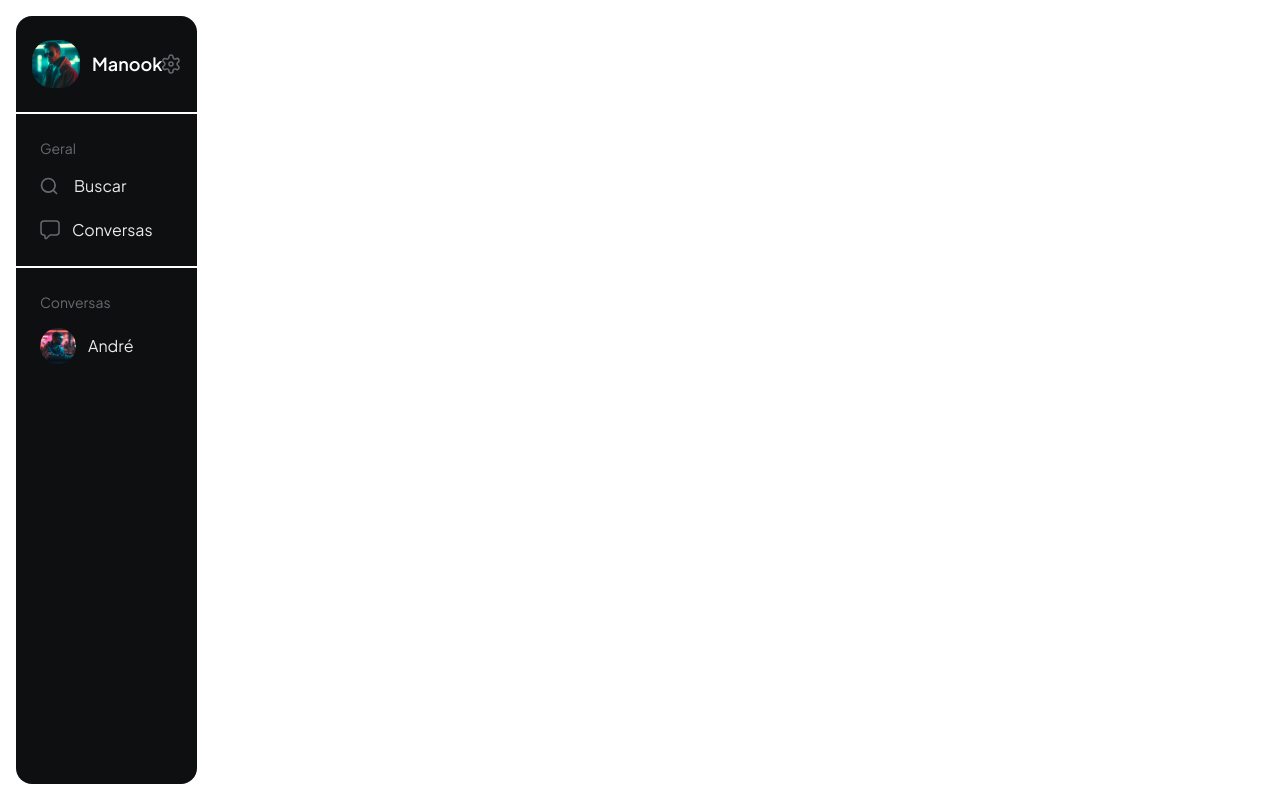
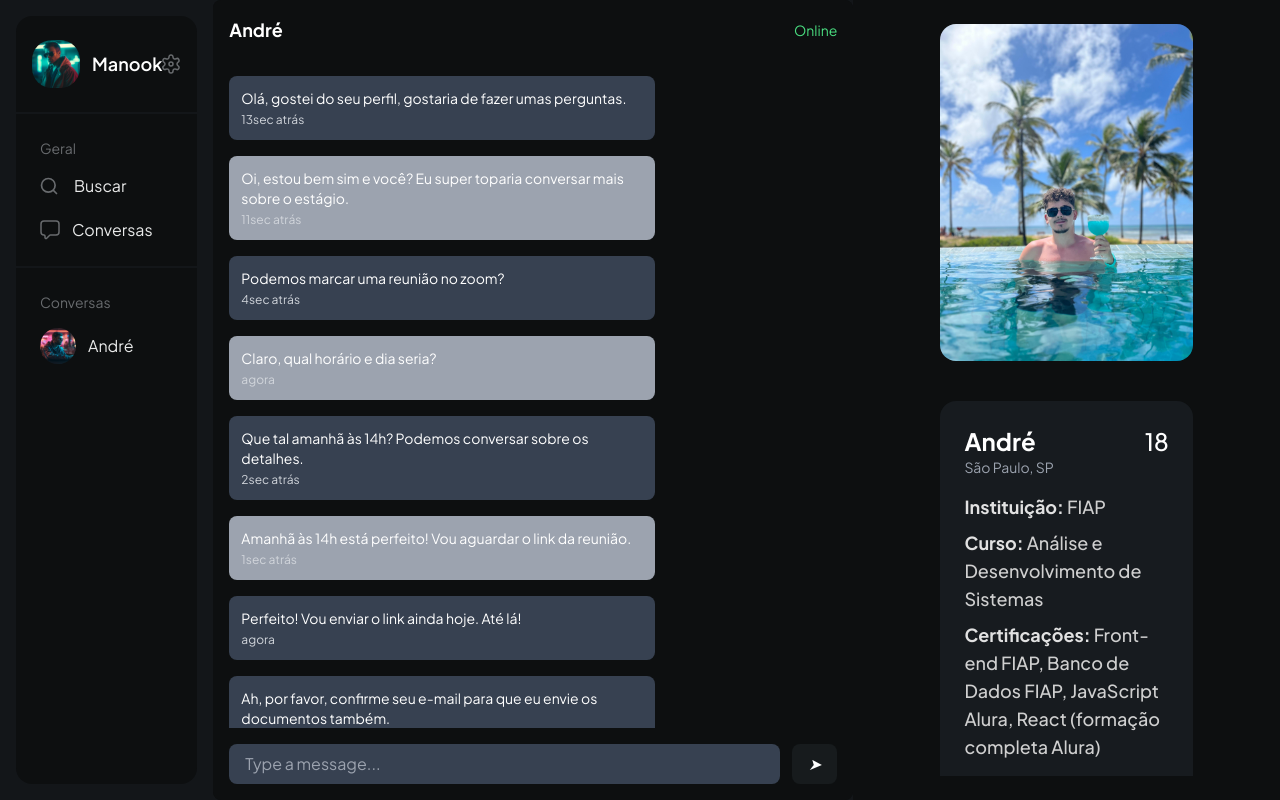
Before and after one commit to Linksy-thebestofthebest/Linksy-Tinder, a Nuxt app: page /conversas in a window 1280 px wide. Built offline with nearby package versions, Linux system fonts and the light colour scheme.

Commit message:
Refatoração do layout do componente Conversa e criação do componente Informacao

```diff
--- a/components/Conversa.vue
+++ b/components/Conversa.vue
@@ -2,7 +2,7 @@
     <div class="flex h-screen">
         <Aside />
 
-        <div class="flex flex-col flex-grow bg-[#0D0F10] text-white rounded-lg overflow-hidden">
+        <section class="flex flex-col flex-grow bg-[#0D0F10] text-white rounded-lg overflow-hidden font-jakarta">
 
             <div class="flex items-center justify-between p-4 bg-[#0D0F10]">
                 <h2 class="text-lg font-bold">André</h2>
@@ -87,21 +87,15 @@
                 </button>
             </div>
 
-        </div>
+        </section>
 
-        <div class="w-1/4 bg-[#0D0F10] p-4 flex flex-col items-center text-white">
-            <img src="../public/img/eu-2.jfif" alt="Avatar" class="" />
-            <h2 class="text-lg font-bold">André</h2>
-            <p class="text-sm text-gray-400">São Paulo, SP</p>
-            <div class="mt-4 space-y-2 text-sm">
-                <p><strong>Instituição:</strong> FIAP</p>
-                <p><strong>Curso:</strong> Análise e Desenvolvimento de Sistemas</p>
-                <p><strong>Certificações:</strong> Front-end FIAP, Banco de Dados FIAP, JavaScript Alura, React
-                    (formação completa Alura)</p>
-                <p><strong>Conhecimento:</strong> Front e Back, React, MongoDB, Vue, Nuxt, JavaScript, Python, Java,
-                    SQL, MySQL, Next, HTML, CSS, Tailwind</p>
-            </div>
-        </div>
-
+        <Informacao />
     </div>
 </template>
+<style setup>
+@import url('https://fonts.googleapis.com/css2?family=Plus+Jakarta+Sans:ital,wght@0,200..800;1,200..800&display=swap');
+
+.font-jakarta {
+    font-family: 'Plus Jakarta Sans', sans-serif;
+}
+</style>
--- /dev/null
+++ b/components/Informacao.vue
@@ -0,0 +1,31 @@
+<template>
+    <section class="w-4/12 bg-[#0D0F10] p-6 flex flex-col items-center text-white font-jakarta">
+        <div class="flex flex-col items-center overflow-y-auto">
+            <div class="flex justify-center">
+                <img src="../public/img/eu-2.jfif" alt="Avatar" class="rounded-2xl w-8/12" />
+            </div>
+            <div class="bg-[#171B1F] mt-10 rounded-2xl p-6 w-8/12">
+                <div class="flex justify-between">
+                    <p class="text-2xl font-bold">André</p>
+                    <p class="text-2xl font-medium">18</p>
+                </div>
+                <p class="text-sm text-gray-400">São Paulo, SP</p>
+                <div class="mt-4 space-y-2 text-[#CFCFCF] font-medium text-lg">
+                    <p><strong class="text-[#e1e1e1]">Instituição:</strong> FIAP</p>
+                    <p><strong class="text-[#e1e1e1]">Curso:</strong> Análise e Desenvolvimento de Sistemas</p>
+                    <p><strong class="text-[#e1e1e1]">Certificações:</strong> Front-end FIAP, Banco de Dados FIAP, JavaScript Alura, React
+                        (formação completa Alura)</p>
+                    <p><strong class="text-[#e1e1e1]">Conhecimento:</strong> Front e Back, React, MongoDB, Vue, Nuxt, JavaScript, Python, Java,
+                        SQL, MySQL, Next, HTML, CSS, Tailwind</p>
+                </div>
+            </div>
+        </div>
+    </section>
+</template>
+<style setup>
+@import url('https://fonts.googleapis.com/css2?family=Plus+Jakarta+Sans:ital,wght@0,200..800;1,200..800&display=swap');
+
+.font-jakarta {
+    font-family: 'Plus Jakarta Sans', sans-serif;
+}
+</style>
--- a/pages/conversas.vue
+++ b/pages/conversas.vue
@@ -1,3 +1,5 @@
 <template>
-    <Aside/>
+    <section class="bg-[#131619]">
+        <Conversa/>
+    </section>
 </template>
```
